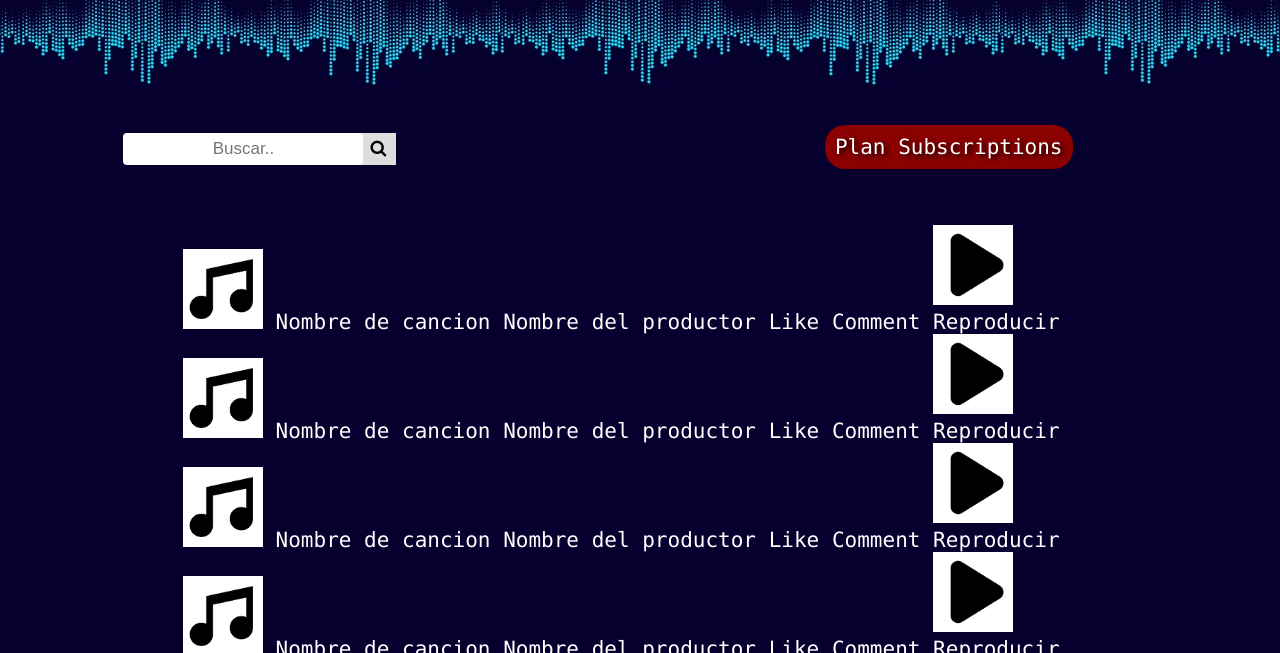
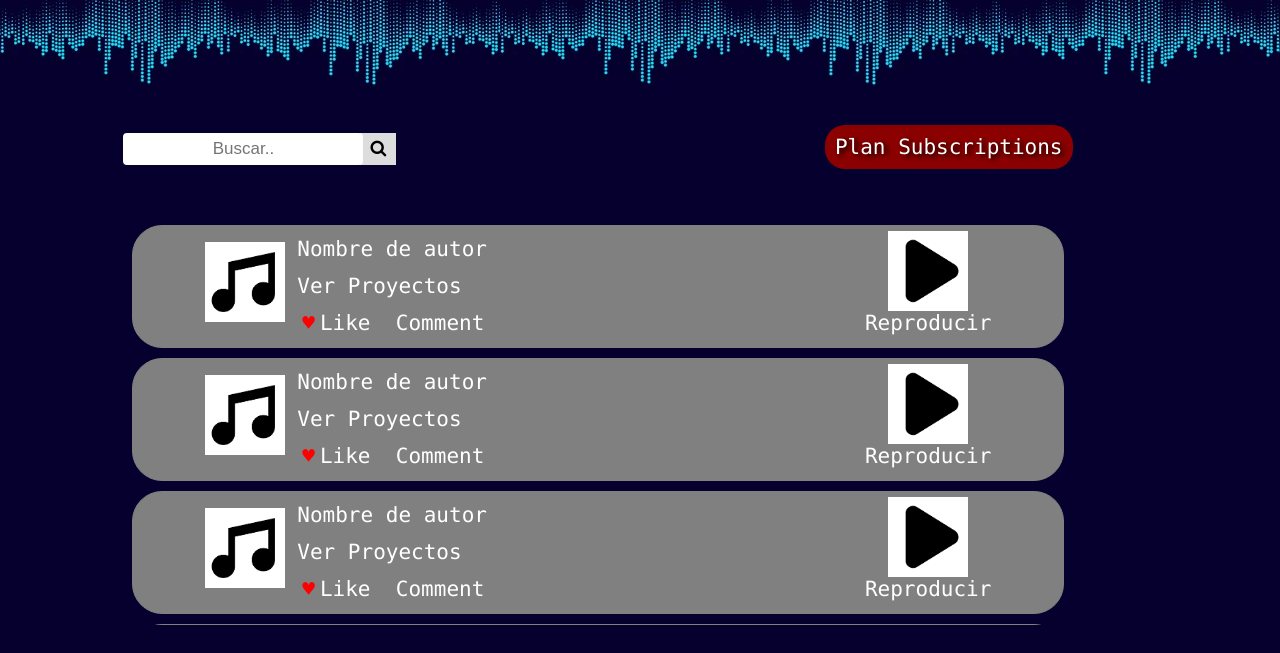
Before and after one commit to cesarxa14/AudiMarket-LandingPage, a plain HTML site: page index.html in a window 1280 px wide. Shown: the part 126-779 px from the top of the page. Drawn offline with Linux system fonts and the light colour scheme.

Commit message:
estilos a items de productores musicales

```diff
--- a/index.html
+++ b/index.html
@@ -50,9 +50,9 @@
 				<li>
 					<div class="imgcont"><img src="img/musicicon.png"></div>
 					<div class="infocont">
-						<span class="info1">Nombre de cancion</span>
-						<span class="info2">Nombre del productor</span>
-						<span class="info3"><a href="#">Like</a>  <a href="#">Comment</a></span>
+						<span class="info1 info">Nombre de autor</span><br>
+						<span class="info2 info">Ver Proyectos</span><br>
+						<span class="info3 info"><a href="#"><span class="heart">♥</span>Like </a>  <a href="#">Comment</a></span>
 					</div>
 					<div class="playcont">
 						<img src="img/playicon.png">
@@ -62,9 +62,9 @@
 				<li>
 					<div class="imgcont"><img src="img/musicicon.png"></div>
 					<div class="infocont">
-						<span class="info1">Nombre de cancion</span>
-						<span class="info2">Nombre del productor</span>
-						<span class="info3"><a href="#">Like</a>  <a href="#">Comment</a></span>
+						<span class="info1 info">Nombre de autor</span><br>
+						<span class="info2 info">Ver Proyectos</span><br>
+						<span class="info3 info"><a href="#"><span class="heart">♥</span>Like </a>  <a href="#">Comment</a></span>
 					</div>
 					<div class="playcont">
 						<img src="img/playicon.png">
@@ -74,9 +74,9 @@
 				<li>
 					<div class="imgcont"><img src="img/musicicon.png"></div>
 					<div class="infocont">
-						<span class="info1">Nombre de cancion</span>
-						<span class="info2">Nombre del productor</span>
-						<span class="info3"><a href="#">Like</a>  <a href="#">Comment</a></span>
+						<span class="info1 info">Nombre de autor</span><br>
+						<span class="info2 info">Ver Proyectos</span><br>
+						<span class="info3 info"><a href="#"><span class="heart">♥</span>Like </a>  <a href="#">Comment</a></span>
 					</div>
 					<div class="playcont">
 						<img src="img/playicon.png">
@@ -86,9 +86,45 @@
 				<li>
 					<div class="imgcont"><img src="img/musicicon.png"></div>
 					<div class="infocont">
-						<span class="info1">Nombre de cancion</span>
-						<span class="info2">Nombre del productor</span>
-						<span class="info3"><a href="#">Like</a>  <a href="#">Comment</a></span>
+						<span class="info1 info">Nombre de autor</span><br>
+						<span class="info2 info">Ver Proyectos</span><br>
+						<span class="info3 info"><a href="#"><span class="heart">♥</span>Like </a>  <a href="#">Comment</a></span>
+					</div>
+					<div class="playcont">
+						<img src="img/playicon.png">
+						<span>Reproducir</span>
+					</div>
+				</li>
+				<li>
+					<div class="imgcont"><img src="img/musicicon.png"></div>
+					<div class="infocont">
+						<span class="info1 info">Nombre de autor</span><br>
+						<span class="info2 info">Ver Proyectos</span><br>
+						<span class="info3 info"><a href="#"><span class="heart">♥</span>Like </a>  <a href="#">Comment</a></span>
+					</div>
+					<div class="playcont">
+						<img src="img/playicon.png">
+						<span>Reproducir</span>
+					</div>
+				</li>
+				<li>
+					<div class="imgcont"><img src="img/musicicon.png"></div>
+					<div class="infocont">
+						<span class="info1 info">Nombre de autor</span><br>
+						<span class="info2 info">Ver Proyectos</span><br>
+						<span class="info3 info"><a href="#"><span class="heart">♥</span>Like </a>  <a href="#">Comment</a></span>
+					</div>
+					<div class="playcont">
+						<img src="img/playicon.png">
+						<span>Reproducir</span>
+					</div>
+				</li>
+				<li>
+					<div class="imgcont"><img src="img/musicicon.png"></div>
+					<div class="infocont">
+						<span class="info1 info">Nombre de autor</span><br>
+						<span class="info2 info">Ver Proyectos</span><br>
+						<span class="info3 info"><a href="#"><span class="heart">♥</span>Like </a>  <a href="#">Comment</a></span>
 					</div>
 					<div class="playcont">
 						<img src="img/playicon.png">
--- a/styles.css
+++ b/styles.css
@@ -191,17 +191,49 @@ input[type=submit]:hover {
 .searchbar button:hover {
 	background: #ccc;
 }
-.imgcont, .playcont {
+.imgcont {
 	height:80px;
 	width: 80px;
 }
-.imgcont img, .playcont img {
+.imgcont img {
 	height:100%;
 	width: 100%;
 }
+.playcont {
+	height:111px;
+}
+.playcont img {
+	display: block;
+	margin: 0 23px;
+	height: 80px;
+	width: 80px;
+}
+#musiclist {
+	overflow-y: auto;
+    max-height: 400px;
+}
 #musiclist li {
 	display: block;
+	background-color: gray;
+    padding: 5px 72px;
+    border: 1px solid gray;
+    border-radius: 30px;
+    margin-bottom: 10px;
+}
+.infocont {
+	min-width: 555px;
+	text-align: left;
 }
 .textCenter{
 	text-align: center;
 }
+.imgcont {
+	vertical-align: super;
+}
+.info {
+	line-height: 37px;
+}
+.heart {
+	color:red;
+	padding: 0px 5px;
+}
```
